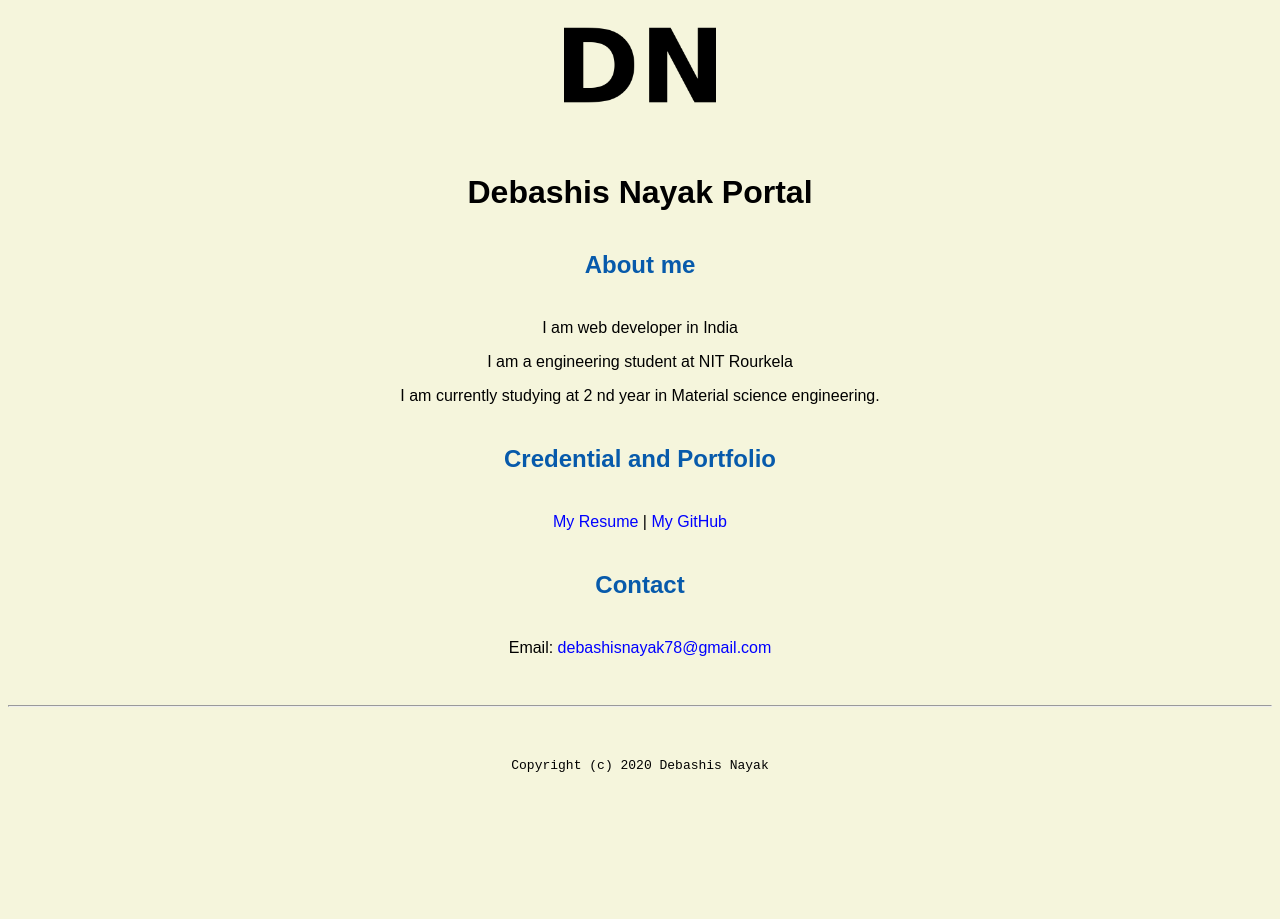
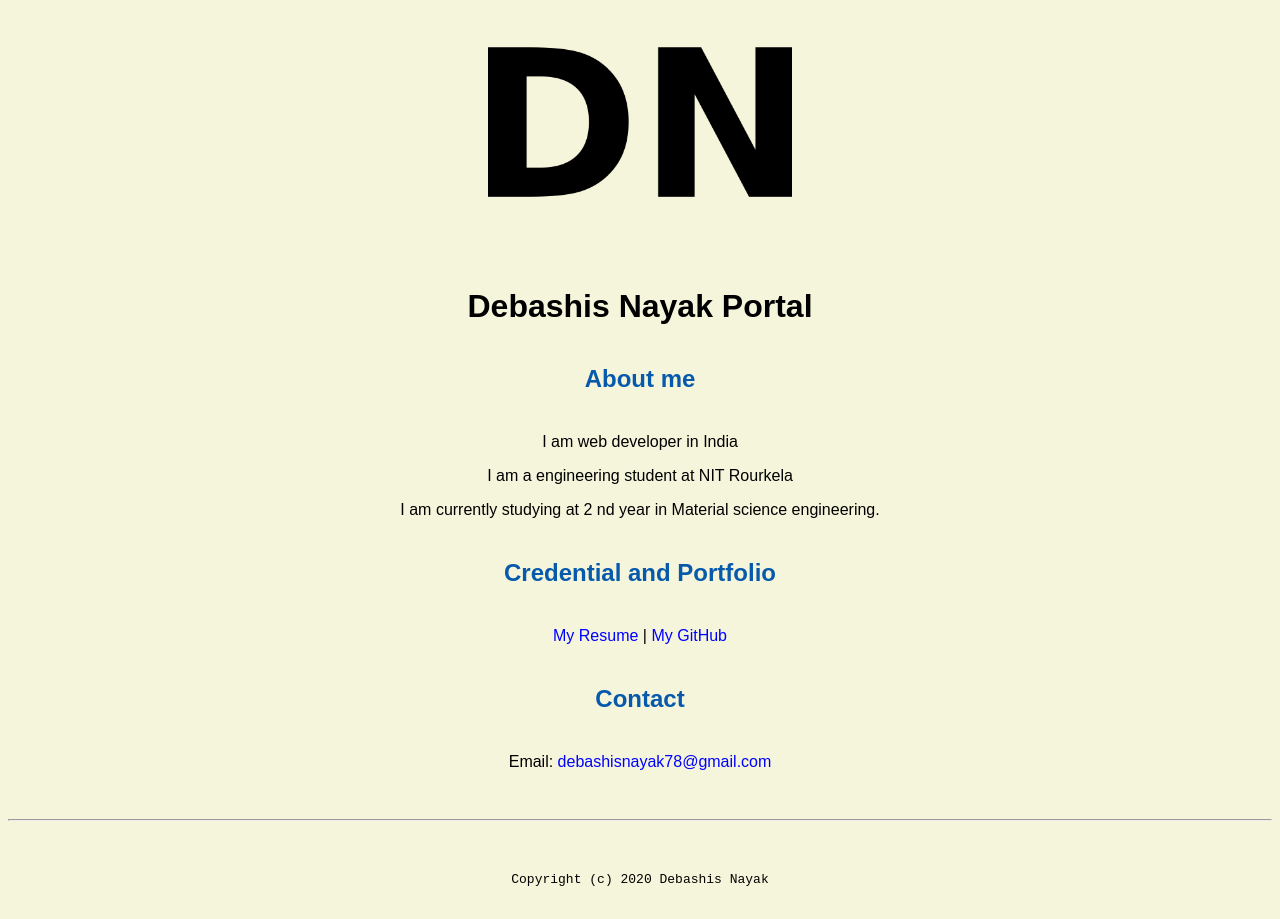
Before and after one commit to deb2000-sudo/deb2000-sudo.github.io, a plain HTML site: page index.html in a window 1280 px wide. Before the commit the page ends 805 px from the top, so only its background shows below. Drawn offline with Linux system fonts and the light colour scheme.

Commit message:
Update index.html

```diff
--- a/index.html
+++ b/index.html
@@ -16,7 +16,7 @@
   </header>
 
   <body>
-       <img src="images/1200px-Dn.svg.png" width="15%"alt="banner">
+       <img src="images/1200px-Dn.svg.png" width="30%"alt="banner">
        <h1>Debashis Nayak Portal</h1>
        <h2>About me</h2>
        <p>I am web developer in India</p>
```
